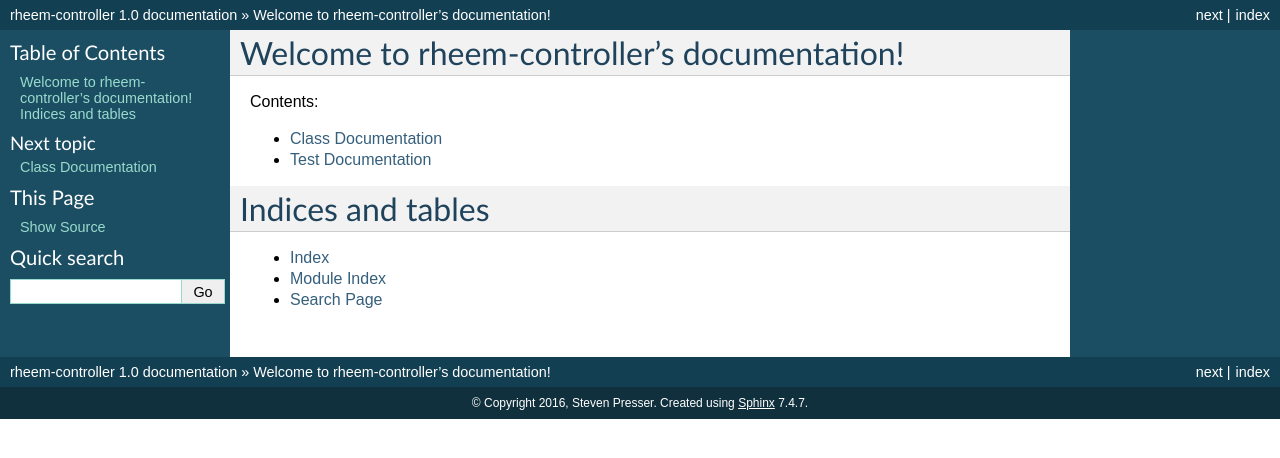
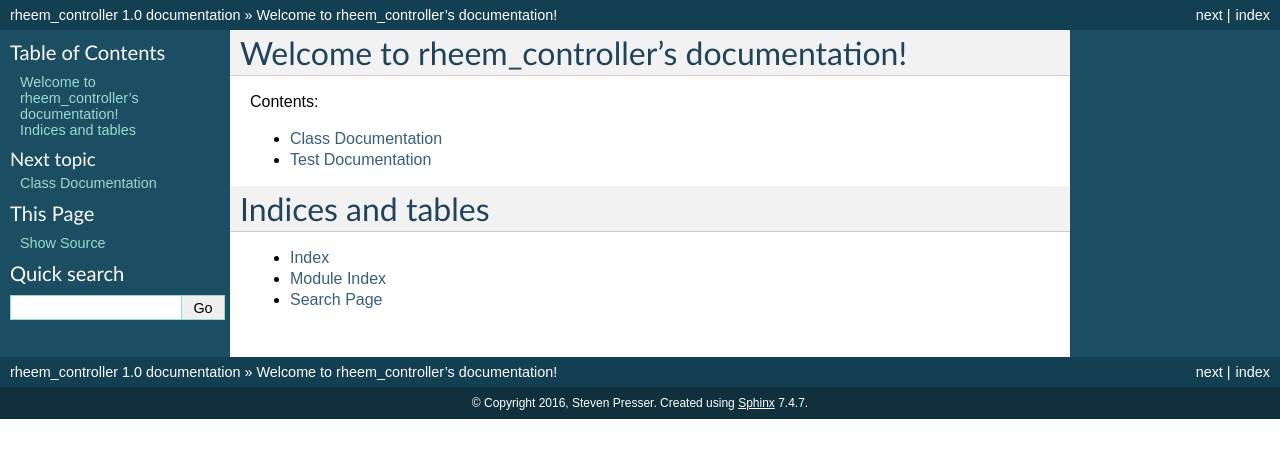
Before and after one commit to spresse1/rheem_controller, a Sphinx documentation site: the page built from docs/index.rst, in a window 1280 px wide. Shown: the top 458 px of the page. Built offline with Sphinx 7.4.7, drawn with Linux system fonts in a browser that asks for light colours.

```diff
--- a/docs/code.rst
+++ b/docs/code.rst
@@ -1,11 +1,11 @@
 Class Documentation
 *******************
 
-.. automodule:: rheem-controller
+.. automodule:: rheem_controller
    :members:
 
 Test Documentation
 ******************
 
-.. automodule:: test_rheem-controller
+.. automodule:: test_rheem_controller
    :members:
--- a/docs/conf.py
+++ b/docs/conf.py
@@ -1,6 +1,6 @@
 # -*- coding: utf-8 -*-
 #
-# rheem-controller documentation build configuration file, created by
+# rheem_controller documentation build configuration file, created by
 # sphinx-quickstart on Sun Apr 17 10:20:21 2016.
 #
 # This file is execfile()d with the current directory set to its
@@ -51,7 +51,7 @@ source_suffix = '.rst'
 master_doc = 'index'
 
 # General information about the project.
-project = u'rheem-controller'
+project = u'rheem_controller'
 copyright = u'2016, Steven Presser'
 author = u'Steven Presser'
 
@@ -126,7 +126,7 @@ html_theme = 'default'
 
 # The name for this set of Sphinx documents.
 # "<project> v<release> documentation" by default.
-#html_title = u'rheem-controller v1.0'
+#html_title = u'rheem_controller v1.0'
 
 # A shorter title for the navigation bar.  Default is the same as html_title.
 #html_short_title = None
@@ -208,7 +208,7 @@ html_static_path = ['_static']
 #html_search_scorer = 'scorer.js'
 
 # Output file base name for HTML help builder.
-htmlhelp_basename = 'rheem-controllerdoc'
+htmlhelp_basename = 'rheem_controllerdoc'
 
 # -- Options for LaTeX output ---------------------------------------------
 
@@ -230,7 +230,7 @@ latex_elements = {
 # (source start file, target name, title,
 #  author, documentclass [howto, manual, or own class]).
 latex_documents = [
-    (master_doc, 'rheem-controller.tex', u'rheem-controller Documentation',
+    (master_doc, 'rheem_controller.tex', u'rheem_controller Documentation',
      u'Steven Presser', 'manual'),
 ]
 
@@ -260,7 +260,7 @@ latex_documents = [
 # One entry per manual page. List of tuples
 # (source start file, name, description, authors, manual section).
 man_pages = [
-    (master_doc, 'rheem-controller', u'rheem-controller Documentation',
+    (master_doc, 'rheem_controller', u'rheem_controller Documentation',
      [author], 1)
 ]
 
@@ -274,8 +274,8 @@ man_pages = [
 # (source start file, target name, title, author,
 #  dir menu entry, description, category)
 texinfo_documents = [
-    (master_doc, 'rheem-controller', u'rheem-controller Documentation',
-     author, 'rheem-controller', 'One line description of project.',
+    (master_doc, 'rheem_controller', u'rheem_controller Documentation',
+     author, 'rheem_controller', 'One line description of project.',
      'Miscellaneous'),
 ]
 
--- a/docs/index.rst
+++ b/docs/index.rst
@@ -1,4 +1,4 @@
-Welcome to rheem-controller's documentation!
+Welcome to rheem_controller's documentation!
 =====================================
 
 Contents:
--- a/setup.py
+++ b/setup.py
@@ -3,12 +3,12 @@
 from distutils.core import setup
 from setuptools import setup
 
-setup(name='rheem-controller',
+setup(name='rheem_controller',
 	version='1.0',
 	description='',
 	author='Steven Presser',
-	author_email='rheem-controller@pressers.name',
-	url='https://github.com/spresse1/rheem-controller',
+	author_email='rheem_controller@pressers.name',
+	url='https://github.com/spresse1/rheem_controller',
 	packages=[''],
 	requires=[
 	],
```
Also changed, not shown: README.md (+10 -4 lines), 3 other files.
